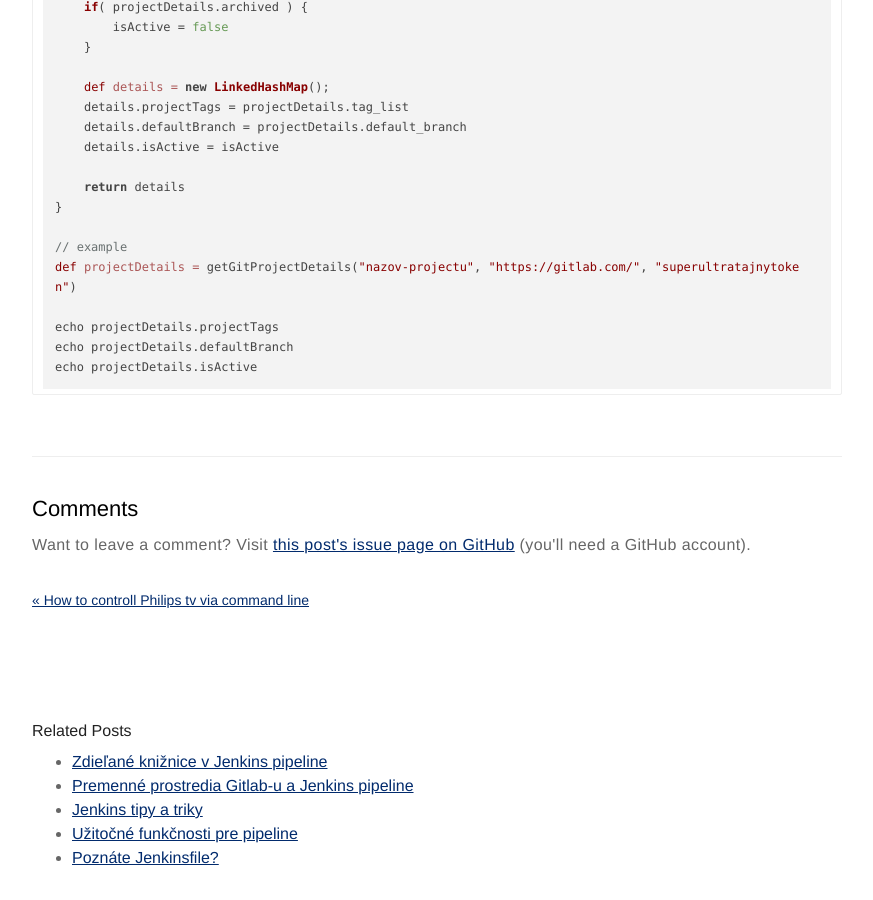
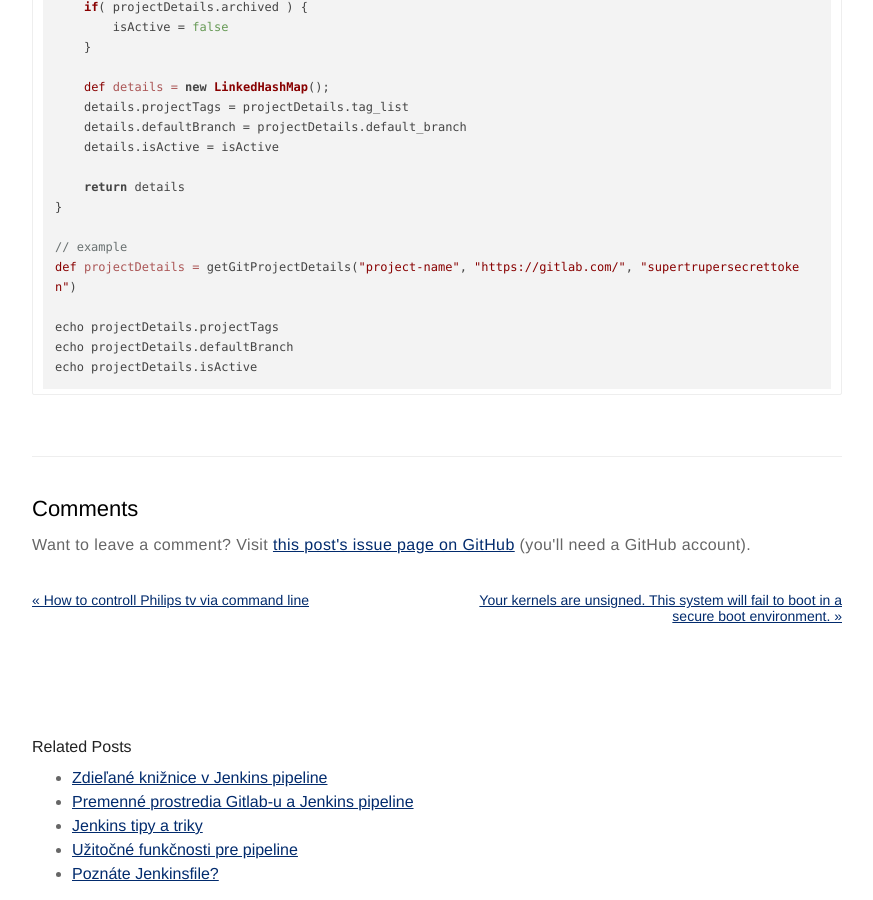
Before and after one commit to arzzen/lukasmestan.com, a Jekyll site: the page built from _posts/2018-10-22-jenkins-pipeline-example-scripts.markdown, in a window 1280 px wide and 900 px high, scrolled down 5905 px. Shown: the whole window, without its empty margins (203-1076 px from the left). Built offline with Jekyll 4.4.1, drawn with Linux system fonts in a browser that asks for light colours; nearby versions of some CDN libraries; some of the changed lines change nothing that is shown.

Commit message:
add post

````diff
--- a/_posts/2018-10-22-jenkins-pipeline-example-scripts.markdown
+++ b/_posts/2018-10-22-jenkins-pipeline-example-scripts.markdown
@@ -281,7 +281,7 @@
 }
 
 // example
-def projectDetails = getGitProjectDetails("nazov-projectu", "https://gitlab.com/", "superultratajnytoken")
+def projectDetails = getGitProjectDetails("project-name", "https://gitlab.com/", "supertrupersecrettoken")
 
 echo projectDetails.projectTags
 echo projectDetails.defaultBranch
--- /dev/null
+++ b/_posts/2018-10-26-your-kernels-are-unsigned-this-system-will-fail-to-boot-in-a-secure-boot-environment.markdown
@@ -0,0 +1,158 @@
+---
+title: "Your kernels are unsigned. This system will fail to boot in a secure boot environment."
+layout: post
+date: 2018-10-26 10:00
+image: /assets/images/bash.png
+headerImage: false
+tag: [ubuntu, update, kernel]
+star: false
+category: blog
+author: arzzen
+commentIssueId: 16
+description: Your kernels are unsigned. This system will fail to boot in a secure boot environment.
+---
+
+
+When I was updating and upgrading my software (`sudo apt update` and `sudo apt upgrade`),
+and error for the packages `grub-efi-amd64` and `grub-efi-amd64-signed` occured.
+
+## What is Secure Boot?
+
+In addition to implementing a new boot protocol, EFI adds a new feature that can improve system security,
+but that also has the potential to cause a great deal of confusion and trouble: Secure Boot.
+As the name implies, Secure Boot is intended as a security feature.
+By its very nature, though, Secure Boot can also make it harder to boot Linux, particularly on commodity PCs that
+ship with Windows pre-installed.
+
+With Secure Boot active, the firmware checks for the presence of a cryptographic signature on any EFI program that it executes.
+If the cryptographic signature is absent,
+doesn't correspond to a key held in the computer's NVRAM, or is blacklisted in the NVRAM, the firmware refuses to execute the program.
+Until late 2012, this has been true of most production EFI implementations, too.
+
+## Grub won't update since my kernel is unsigned. How do I get a signed kernel?
+
+If you see this error message after update:
+
+`E: Your kernels are unsigned. This system will fail to boot in a secure boot environment.`
+
+or something like this:
+
+```
+E: Your kernels are unsigned. This system will fail to boot in a secure boot environment.
+
+dpkg: error processing package grub-efi-amd64 (--configure):
+ installed grub-efi-amd64 package post-installation script subprocess returned error exit status 1
+
+dpkg: dependency problems prevent configuration of grub-efi:
+ grub-efi depends on grub-efi-amd64 (= 2.02-2ubuntu8.7); however:
+  Package grub-efi-amd64 is not configured yet.
+
+dpkg: error processing package grub-efi (--configure):
+ dependency problems - leaving unconfigured
+
+No apport report written because the error message indicates its a followup error from a previous failure.
+```
+
+**You have unsigned linux kernel...** This simply mean: your kernel is unsigned but your grub require signed kernel.
+(The packages are unsigned and now grub is complaining about it at each update.)
+
+
+## Follow these simple steps to resolve this issue
+
+First, you must find your actual kernel version, which you have:
+
+```bash
+uname -r
+
+4.17.2-041702-generic # <---- Your linux version may vary!
+```
+‍
+Then find what linux-image you have installed:
+```bash
+ls /boot/
+
+abi-4.15.0-23-generic             memtest86+.elf
+abi-4.15.0-34-generic             memtest86+_multiboot.bin
+abi-4.17.2-041702-generic         retpoline-4.15.0-23-generic
+config-4.15.0-23-generic          retpoline-4.15.0-34-generic
+config-4.15.0-34-generic          retpoline-4.17.2-041702-generic
+config-4.17.2-041702-generic      System.map-4.15.0-23-generic
+efi                               System.map-4.15.0-34-generic
+grub                              System.map-4.17.2-041702-generic
+initrd.img-4.15.0-23-generic      vmlinuz-4.15.0-23-generic
+initrd.img-4.15.0-34-generic      vmlinuz-4.15.0-34-generic
+initrd.img-4.17.2-041702-generic  vmlinuz-4.17.2-041702-generic # <------ These is our linux image!
+memtest86+.bin
+```
+
+Run package manager and search for a filename (our installed linux image) from installed packages:
+```bash
+dpkg -S /boot/vmlinuz-4.17.2-041702-generic
+
+linux-image-unsigned-4.17.2-041702-generic: /boot/vmlinuz-4.17.2-041702-generic
+```
+‍
+List packages matching given our version:
+```
+dpkg --list | grep 4.17.2
+
+ii  linux-headers-4.17.2-041702                4.17.2-041702.201806160433                 all          Header files related to Linux kernel version 4.17.2
+ii  linux-image-unsigned-4.17.2-041702-generic 4.17.2-041702.201806160433                 amd64        Linux kernel image for version 4.17.2 on 64 bit x86 SMP
+ii  linux-modules-4.17.2-041702-generic        4.17.2-041702.201806160433                 amd64        Linux kernel extra modules for version 4.17.2 on 64 bit x86 SMP
+```
+
+Find linux kernel using our version (with headers and modules):
+```
+dpkg --list | grep 4.17.2 | awk '{print $2}'
+
+linux-headers-4.17.2-041702
+linux-image-unsigned-4.17.2-041702-generic
+linux-modules-4.17.2-041702-generic
+```
+‍
+Then you must uninstall old linux kernel... (run this command to remove it from system):
+```
+sudo apt-get purge $(dpkg --list | grep 4.17.2 | awk '{print $2}')
+
+[sudo] password for luke:
+Reading package lists... Done
+Building dependency tree
+Reading state information... Done
+The following packages will be REMOVED:
+linux-headers-4.17.2-041702* linux-image-unsigned-4.17.2-041702-generic*
+linux-modules-4.17.2-041702-generic*
+0 upgraded, 0 newly installed, 3 to remove and 0 not upgraded.
+2 not fully installed or removed.
+After this operation, 308 MB disk space will be freed.
+Do you want to continue? [Y/n] y
+(Reading database ... 203507 files and directories currently installed.)
+Removing linux-headers-4.17.2-041702 (4.17.2-041702.201806160433) ...
+Removing linux-image-unsigned-4.17.2-041702-generic (4.17.2-041702.201806160433) ...
+W: Removing the running kernel
+I: /vmlinuz.old is now a symlink to boot/vmlinuz-4.15.0-23-generic
+I: /initrd.img.old is now a symlink to boot/initrd.img-4.15.0-23-generic
+/etc/kernel/postrm.d/initramfs-tools:
+update-initramfs: Deleting /boot/initrd.img-4.17.2-041702-generic
+```
+
+After that, run final step `apt update` and then `apt upgrade`.
+
+#### TL&DR
+
+After running `apt update` this error can occure:
+
+```
+The link /vmlinuz.old is a damaged link
+Removing symbolic link vmlinuz.old
+ you may need to re-run your boot loader[grub]
+The link /initrd.img.old is a damaged link
+Removing symbolic link initrd.img.old
+ you may need to re-run your boot loader[grub]
+```
+
+to fix it you should run:
+```
+sudo update-grub
+```
+
+If there is no warning shown, there is no problem.
````
